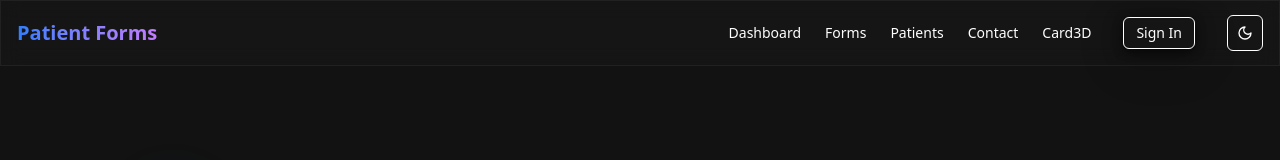
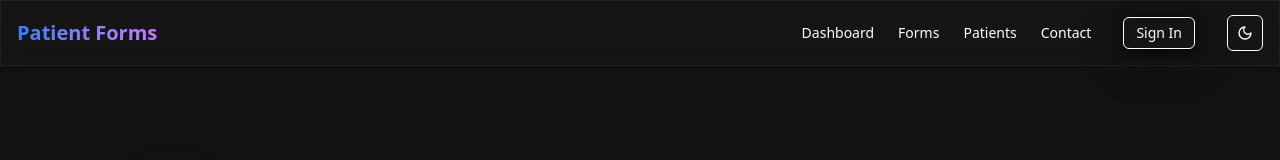
Before and after one commit to mustafa89/patient-forms, a Next.js app: page / in a window 1280 px wide. Shown: the top 160 px of the page. Built offline with nearby package versions, Linux system fonts and the light colour scheme.

Commit message:
:sparkle: optimze navbar

```diff
--- a/src/components/layout/navbar.js
+++ b/src/components/layout/navbar.js
@@ -47,13 +47,6 @@ export function Navbar() {
             className="text-sm font-medium transition-colors hover:text-primary relative group"
           >
             Contact
-            <span className="absolute -bottom-1 left-1/2 w-0 h-0.5 bg-primary group-hover:w-full group-hover:left-0 transition-all duration-300"></span>
-          </Link>
-          <Link
-            href="/card3d"
-            className="text-sm font-medium transition-colors hover:text-primary relative group"
-          >
-            Card3D
             <span className="absolute -bottom-1 left-1/2 w-0 h-0.5 bg-primary group-hover:w-full group-hover:left-0 transition-all duration-300"></span>
           </Link>
           <Button variant="outline" size="sm" className="ml-2 shadow-3d">
@@ -140,20 +133,6 @@ export function Navbar() {
                   </svg>
                   Contact
                 </Link>
-                <Link
-                  href="/card3d"
-                  className="text-sm font-medium transition-colors hover:text-primary flex items-center p-2 rounded-md hover:bg-primary/5"
-                  onClick={() => setIsOpen(false)}
-                >
-                  <svg xmlns="http://www.w3.org/2000/svg" width="18" height="18" viewBox="0 0 24 24" fill="none" stroke="currentColor" strokeWidth="2" strokeLinecap="round" strokeLinejoin="round" className="mr-2">
-                    <rect width="18" height="18" x="3" y="3" rx="2" ry="2" />
-                    <path d="m4 12 6-6 6 6" />
-                    <path d="M8 10v6" />
-                    <path d="M16 10v6" />
-                    <path d="M12 4v2" />
-                  </svg>
-                  Card3D
-                </Link>
                 <Button variant="outline" size="sm" className="mt-2 shadow-3d w-full justify-start">
                   <svg xmlns="http://www.w3.org/2000/svg" width="18" height="18" viewBox="0 0 24 24" fill="none" stroke="currentColor" strokeWidth="2" strokeLinecap="round" strokeLinejoin="round" className="mr-2">
                     <path d="M19 21v-2a4 4 0 0 0-4-4H9a4 4 0 0 0-4 4v2" />
```
